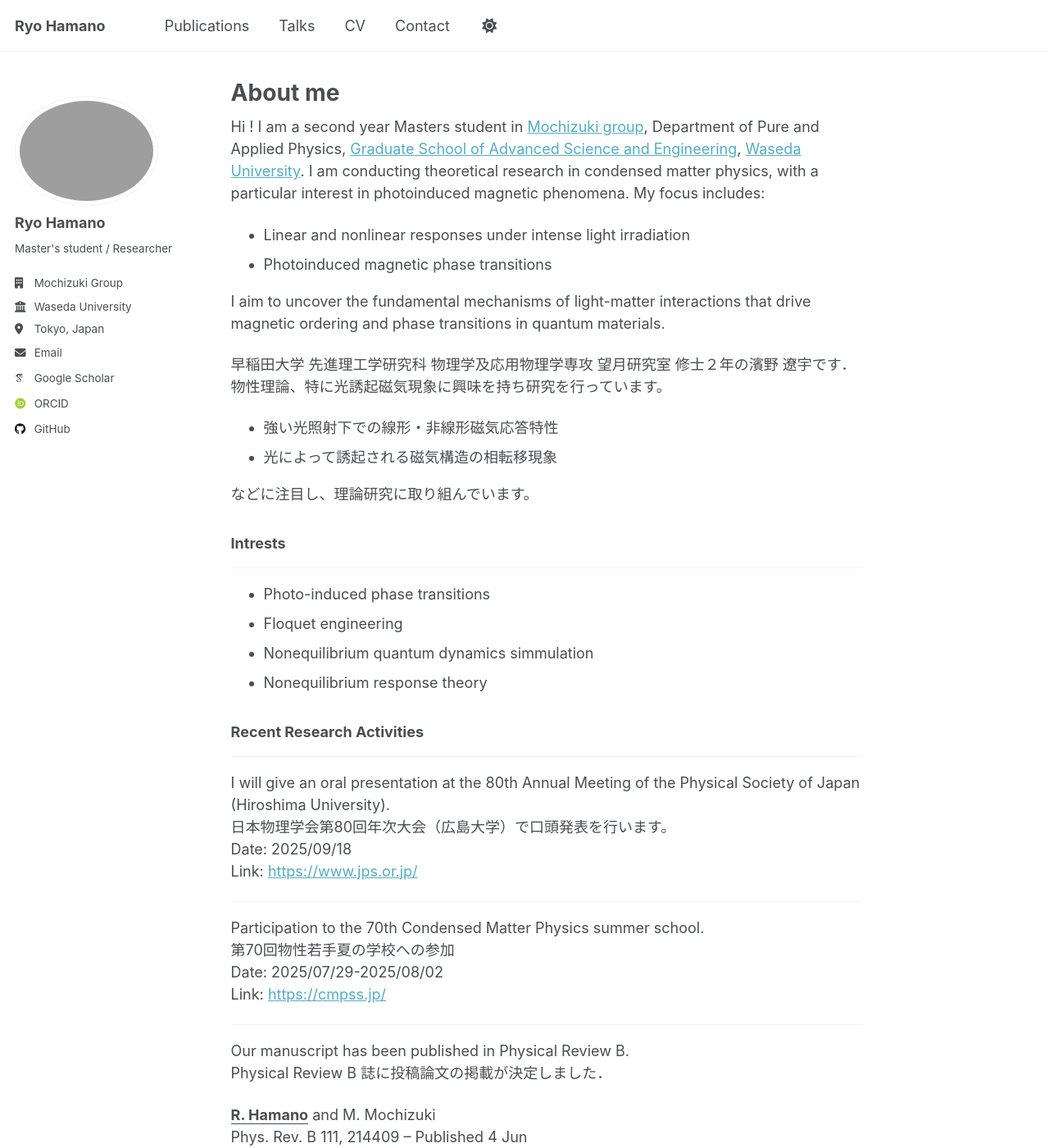
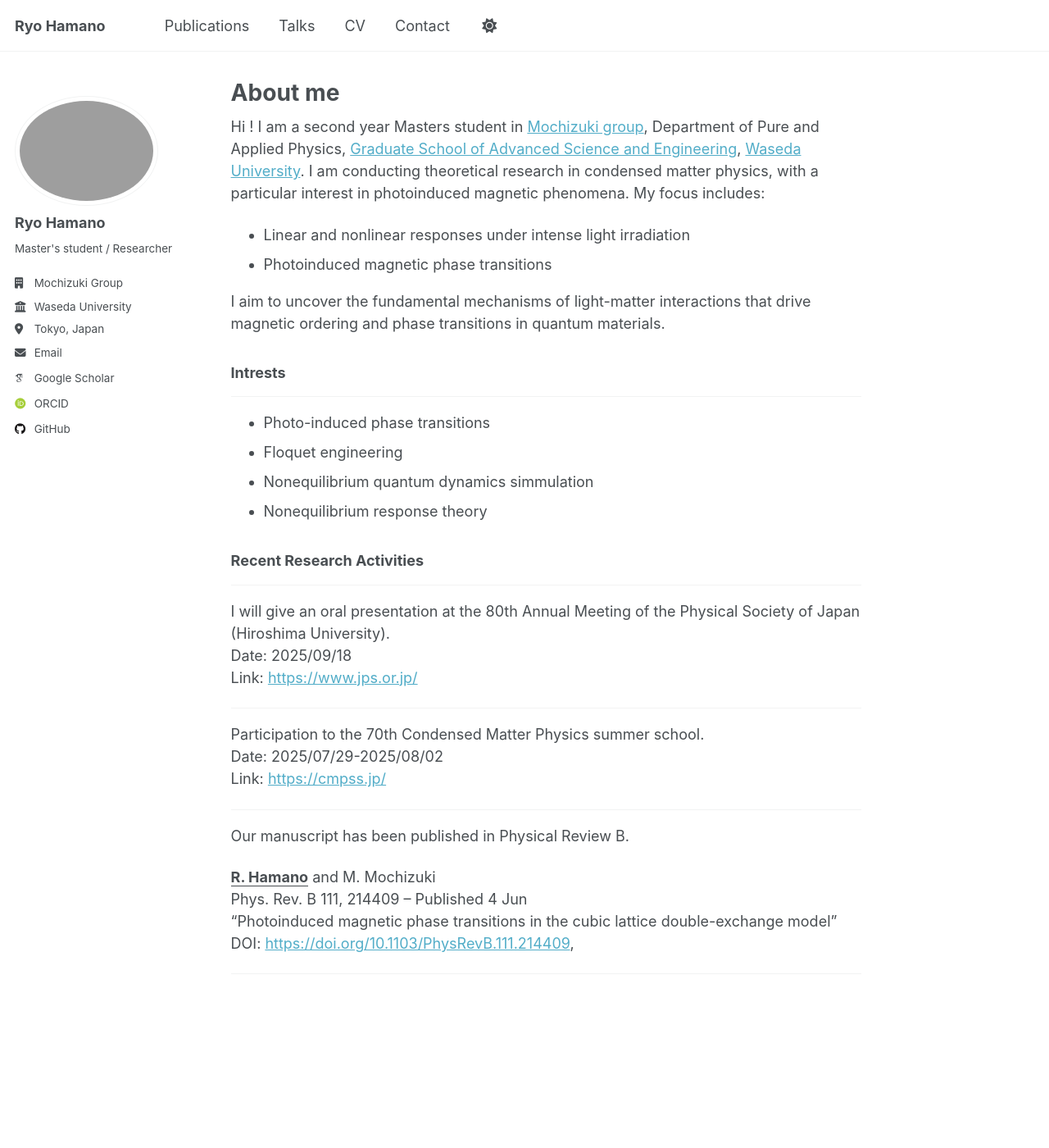
Before and after one commit to ryohamano/ryohamano.github.io, a Jekyll site: the page built from _pages/en/about_en.md, in a window 1280 px wide and 1400 px high. Shown: the whole window at 82% size. Built offline with Jekyll 4.4.1, drawn with Linux system fonts in a browser that asks for light colours; some web fonts are replaced.

Commit message:
Update about_en.md

```diff
--- a/_pages/en/about_en.md
+++ b/_pages/en/about_en.md
@@ -17,14 +17,6 @@
 - Photoinduced magnetic phase transitions
 
 I aim to uncover the fundamental mechanisms of light-matter interactions that drive magnetic ordering and phase transitions in quantum materials.
-
-早稲田大学 先進理工学研究科 物理学及応用物理学専攻 望月研究室 修士２年の濱野 遼宇です．
-物性理論、特に光誘起磁気現象に興味を持ち研究を行っています。
-
-- 強い光照射下での線形・非線形磁気応答特性
-- 光によって誘起される磁気構造の相転移現象
-
-などに注目し、理論研究に取り組んでいます。
 
 ### Intrests
 -----
@@ -38,19 +30,16 @@
 
 ------
 I will give an oral presentation at the 80th Annual Meeting of the Physical Society of Japan (Hiroshima University).
-日本物理学会第80回年次大会（広島大学）で口頭発表を行います。
 Date: 2025/09/18
 Link: [https://www.jps.or.jp/](https://www.jps.or.jp/)
 
 ------
 Participation to the 70th Condensed Matter Physics summer school.
-第70回物性若手夏の学校への参加
 Date: 2025/07/29-2025/08/02
 Link: [https://cmpss.jp/](https://cmpss.jp/)
 
 ------
 Our manuscript has been published in Physical Review B.
-Physical Review B 誌に投稿論文の掲載が決定しました．
 
 **<u>R. Hamano</u>** and M. Mochizuki
 Phys. Rev. B 111, 214409 – Published 4 Jun
```
Also changed, not shown: other parts of _pages/en/about_en.md (+2 -2 lines).
